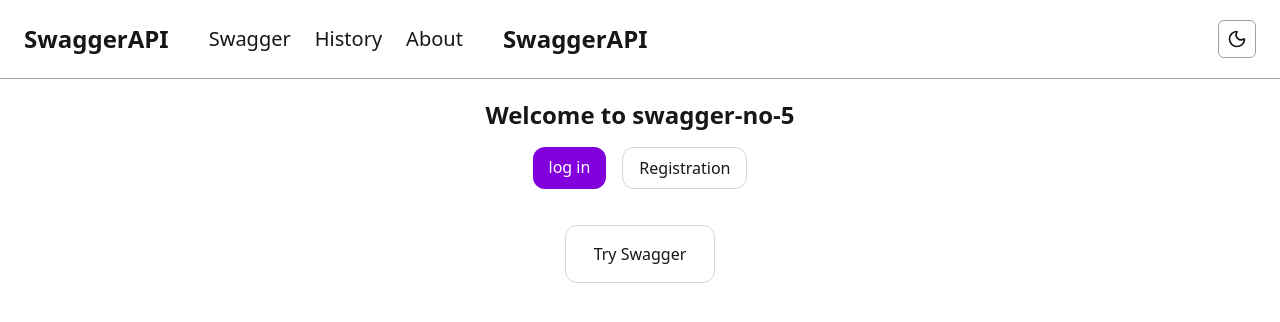
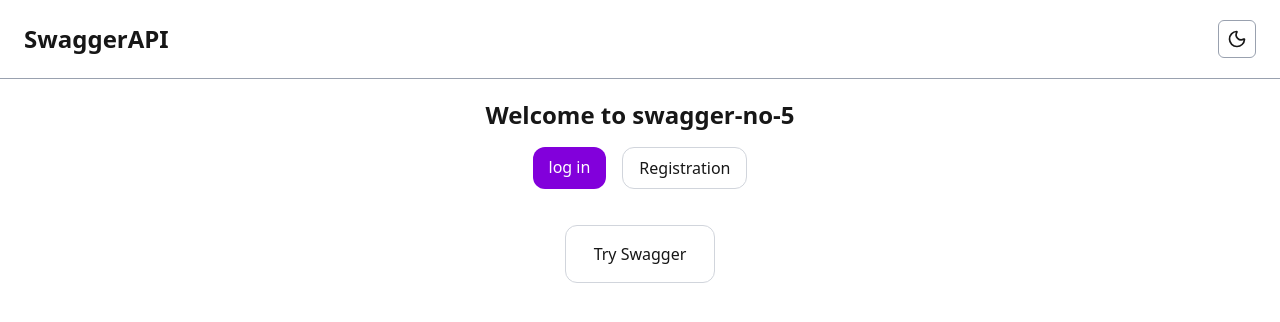
Before and after one commit to NataliItaly/swagger-editor, a Next.js app: page / in a window 1280 px wide. Shown: the top 322 px of the page. Built offline with nearby package versions, Linux system fonts and the light colour scheme; no server answers.

Commit message:
fix: package-lock.json error

```diff
--- a/components/Header/Header.tsx
+++ b/components/Header/Header.tsx
@@ -36,20 +36,6 @@ export default function Header() {
     <header className="flex justify-between gap-6 items-center px-6 py-5 border-b border-gray-400 ">
       <nav className="flex gap-10 items-center">
         <div className="text-2xl font-bold">SwaggerAPI</div>
-        <ul className="flex items-center gap-6 text-xl">
-          <li>
-            <Link href="/swagger">Swagger</Link>
-          </li>
-          <li>
-            <Link href="/history">History</Link>
-          </li>
-          <li>
-            <Link href="/about">About</Link>
-          </li>
-        </ul>
-        <div className="text-2xl font-bold">
-          <span>Swagger</span>API
-        </div>
         {isAuth && (
           <ul className="flex items-center gap-6 text-xl">
             <li>
@@ -78,3 +64,16 @@ export default function Header() {
     </header>
   );
 }
+/**
+ * <ul className="flex items-center gap-6 text-xl">
+          <li>
+            <Link href="/swagger">Swagger</Link>
+          </li>
+          <li>
+            <Link href="/history">History</Link>
+          </li>
+          <li>
+            <Link href="/about">About</Link>
+          </li>
+        </ul>
+ */
```
Also changed, not shown: 2 other files (tests, documents, lock files or other folders).
